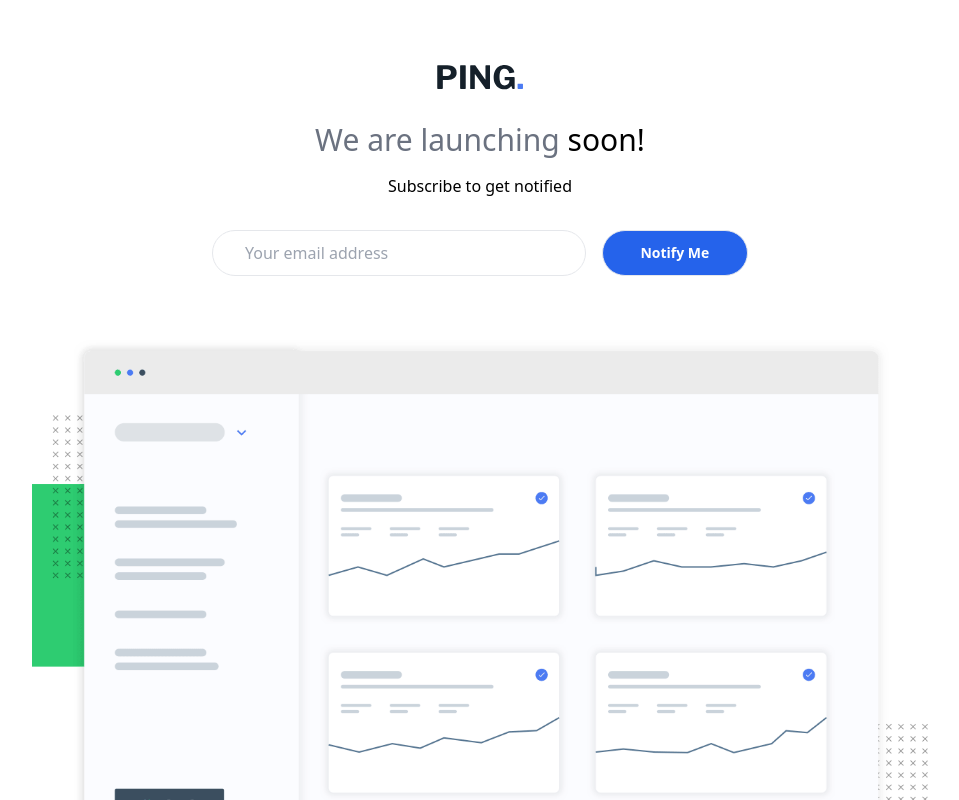
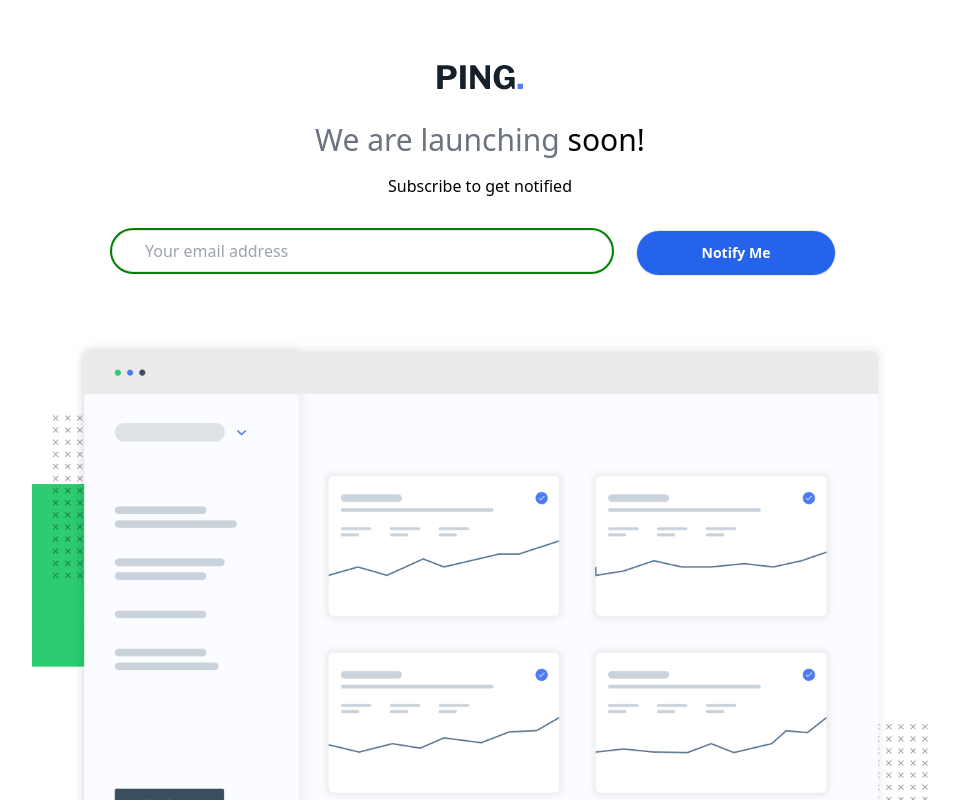
Before and after one commit to Manpreet-01/learning-css, a React (Vite) app: page / in a window 1280 px wide. Shown: the whole page, without its empty margins (160-1119 px from the left). Built offline with nearby package versions, Linux system fonts and the light colour scheme.

Commit message:
ping-single-column-coming-soon-page CSS EMAIL VALIDATION

```diff
--- a/src/components/Card.jsx
+++ b/src/components/Card.jsx
@@ -12,10 +12,14 @@ function Card() {
 
             <p className='my-4 tesxt-md'>Subscribe to get notified</p>
 
-            <div className="flex flex-col md:flex-row w-full md:w-[600px] px-8 mt-4 gap-4">
-                <input className='w-full md:w-[500px] pl-8 border py-2 rounded-3xl' placeholder='Your email address' type="email" name="email" id="email" />
+            <div className="flex flex-col md:flex-row md:items-start w-full md:w-[800px] px-8 mt-4 gap-6">
+                <div>
+                    <input className='email w-full md:w-[500px] pl-8 border py-2 rounded-3xl' placeholder='Your email address' type="email" name="email" id="email" />
+                    <p className='email-error hidden pt-2 text-sm text-center text-red-500'>Please provide a valid email address</p>
+                </div>
                 <button className='w-full md:w-[200px]  text-white text-sm font-semibold border py-3 rounded-3xl bg-blue-600 hover:bg-blue-500'>Notify Me</button>
             </div>
+
 
             <div className='mt-28 md:mt-16'>
                 <img src={illustrationDashboard} alt="illustratioin-dashboard" />
--- a/src/index.css
+++ b/src/index.css
@@ -1,6 +1,34 @@
 @tailwind base;
 @tailwind components;
 @tailwind utilities;
+
+
+
+
+
+
+
+.email:valid {
+    outline: 2px solid green;
+}
+
+.email:invalid {
+    outline: 2px solid red;
+}
+
+.email-error{
+    display: none;
+}
+
+/* show error only if email is invlaid */
+
+.email:invalid + .email-error{
+    display: block;
+}
+
+
+
+
 
 
 @layer base {
```
